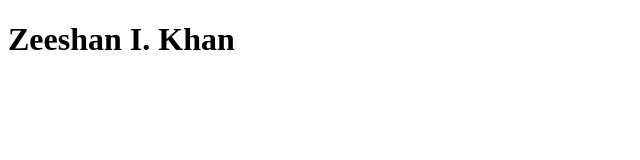
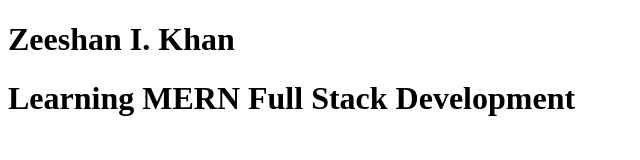
Before and after one commit to Zeeshan-I-Khan/MERNZ-I, a plain HTML site: page index.html in a window 1280 px wide. Shown: the whole page, without its empty margins (0-640 px from the left). Drawn offline with Linux system fonts and the light colour scheme.

Commit message:
First Change in Initial File

```diff
--- a/index.html
+++ b/index.html
@@ -8,5 +8,6 @@
 </head>
 <body>
     <h1>Zeeshan I. Khan</h1>
+    <h1>Learning MERN Full Stack Development</h1>
 </body>
 </html>
```
